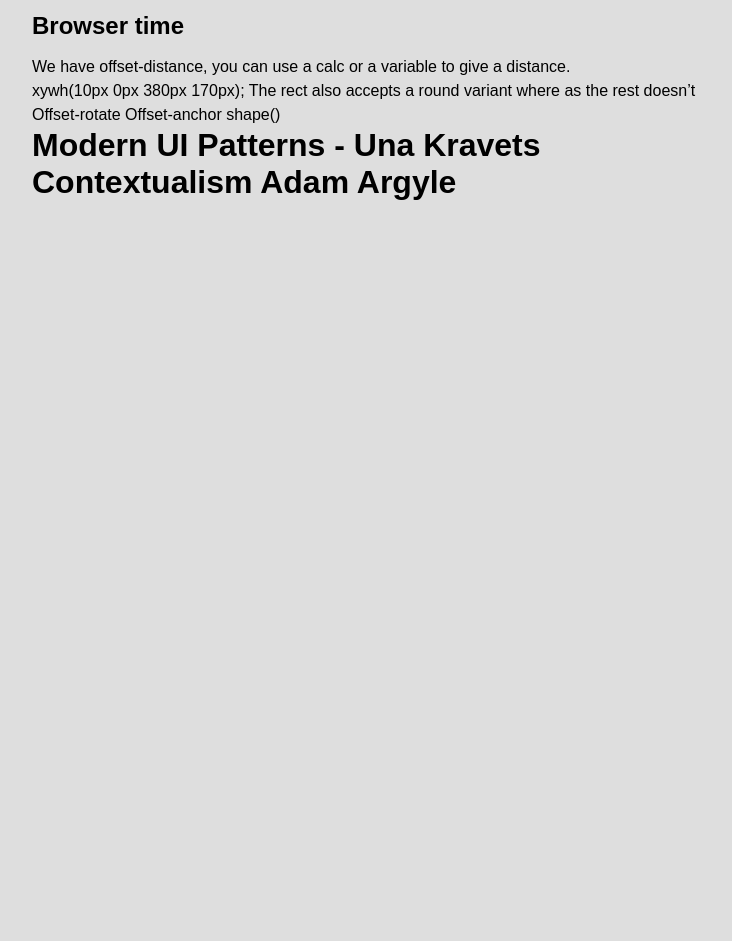
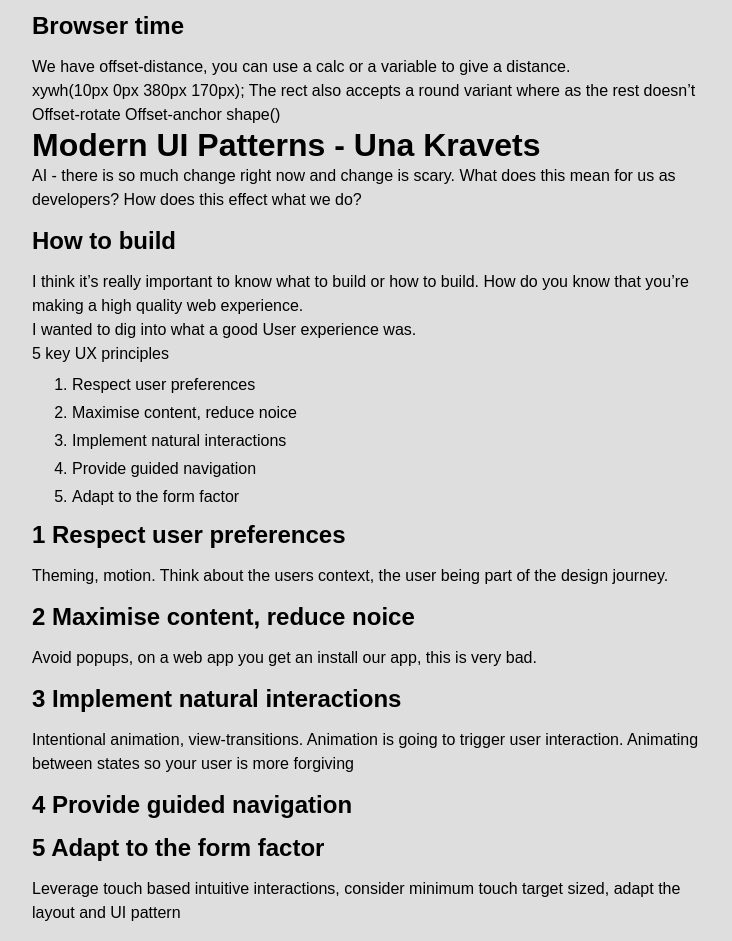
Before and after one commit to AlishaSoedamah/mwdd-blog26, an Astro site: page /blog/cssday2 in a window 1280 px wide. Shown: the part 5570-6511 px from the top of the page, without its empty margins (248-980 px from the left). Before the commit the page ends 5787 px from the top, so only its background shows below. Built offline with nearby package versions, Linux system fonts and the light colour scheme; Astro itself is replaced by a stand-in of ours.

Commit message:
fin day 2

```diff
--- a/src/content/blog/cssday2.md
+++ b/src/content/blog/cssday2.md
@@ -317,5 +317,31 @@ Offset-anchor
 shape()
 
 ## Modern UI Patterns - Una Kravets
+AI - there is so much change right now and change is scary. What does this mean for us as developers? How does this effect what we do?
 
-## Contextualism Adam Argyle
+### How to build
+I think it's really important to know what to build or how to build.
+How do you know that you're making a high quality web experience.
+
+I wanted to dig into what a good User experience was.
+
+5 key UX principles
+1. Respect user preferences
+2. Maximise content, reduce noice
+3. Implement natural interactions
+4. Provide guided navigation
+5. Adapt to the form factor
+
+### 1 Respect user preferences
+Theming, motion. Think about the users context, the user being part of the design journey.
+
+### 2 Maximise content, reduce noice
+Avoid popups, on a web app you get an install our app, this is very bad.
+
+### 3 Implement natural interactions
+Intentional animation, view-transitions. Animation is going to trigger user interaction. Animating between states so your user is more forgiving
+
+### 4 Provide guided navigation
+
+### 5 Adapt to the form factor
+Leverage touch based intuitive interactions, consider minimum touch target sized, adapt the layout and UI pattern
```
